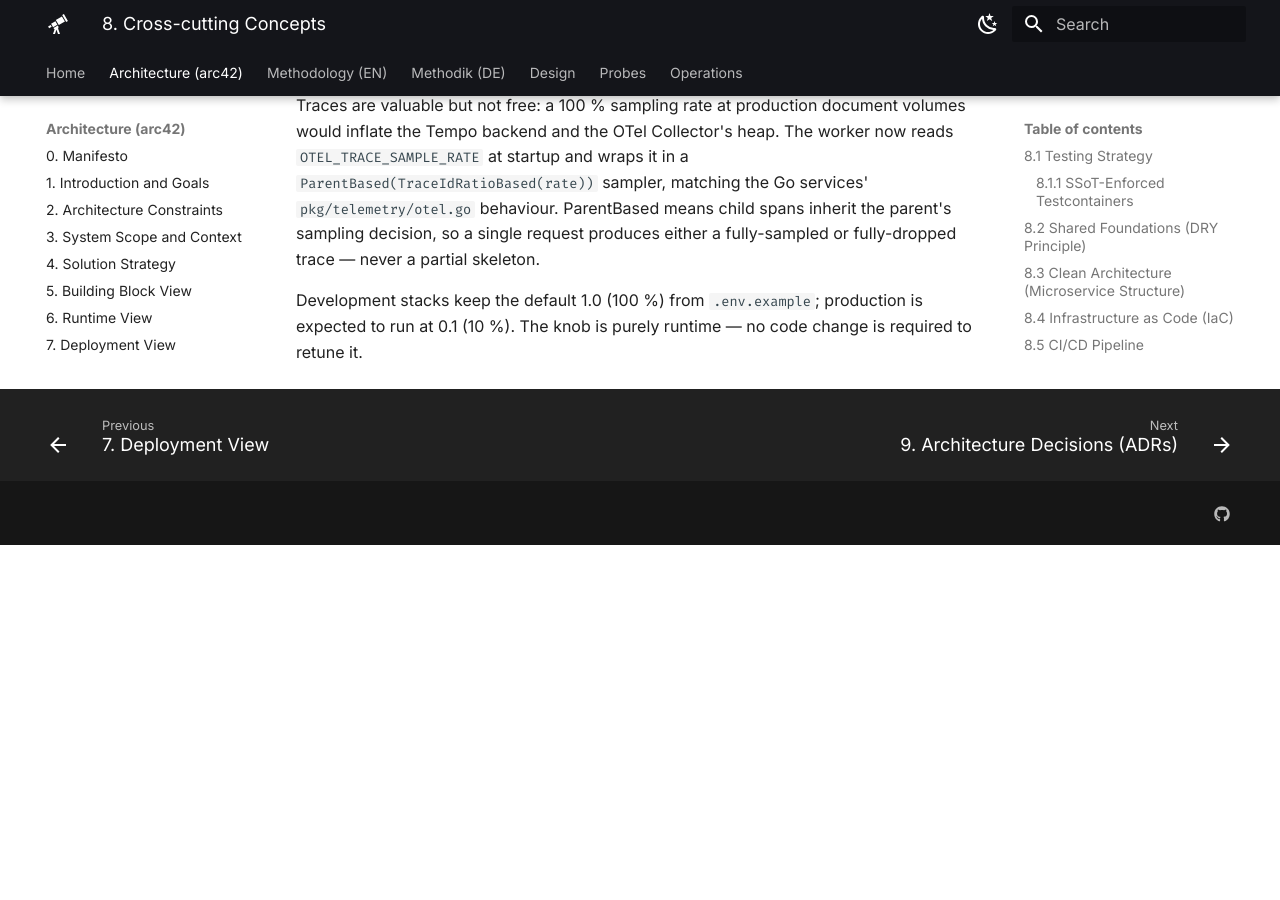
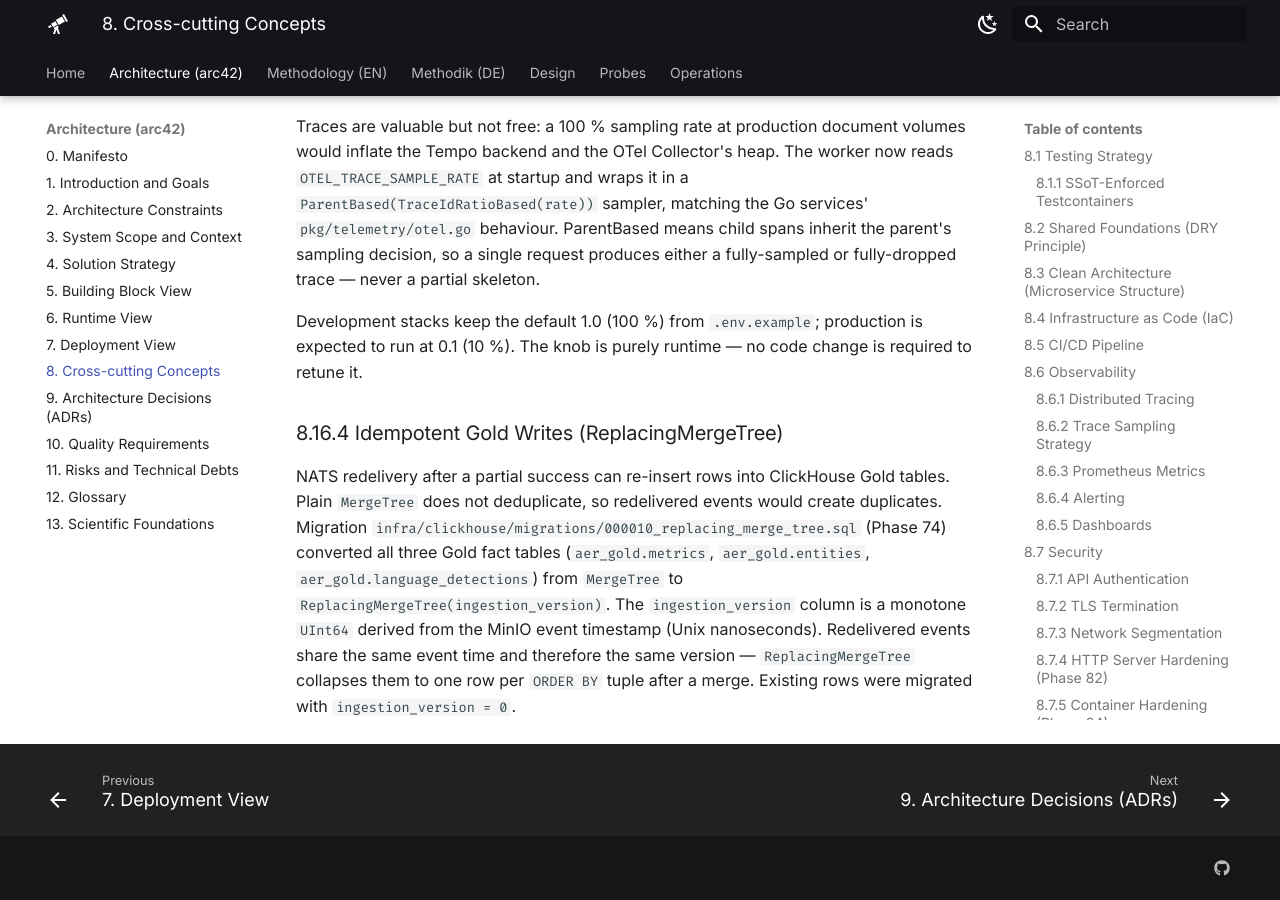
Before and after one commit to frogfromlake/aer, an MkDocs documentation site: the page built from docs/arc42/08_concepts.md, in a window 1280 px wide and 900 px high, scrolled down 22480 px. Built offline with MkDocs 1.6.1 and Material for MkDocs 9.7.7, drawn with Linux system fonts in a browser that asks for light colours; before the commit the page ends 23025 px from its top, so only the background shows below that; some of the changed text lies outside the part shown.

Commit message:
docs(arc42): document ReplacingMergeTree in concepts and fix stale ADR reference (Phase 93)

```diff
--- a/docs/arc42/08_concepts.md
+++ b/docs/arc42/08_concepts.md
@@ -267,7 +267,7 @@ AĒR implements automated, infrastructure-level data retention to prevent unboun
 | Bronze | MinIO `bronze` | 90 days | MinIO ILM (`infra/minio/setup.sh`) |
 | Quarantine (DLQ) | MinIO `bronze-quarantine` | 30 days | MinIO ILM (`infra/minio/setup.sh`) |
 | Silver | MinIO `silver` | 365 days | MinIO ILM (`infra/minio/setup.sh`) |
-| Gold | ClickHouse `aer_gold.metrics` | 365 days | ClickHouse TTL on `MergeTree` (`infra/clickhouse/init.sql`) |
+| Gold | ClickHouse `aer_gold.metrics` | 365 days | ClickHouse TTL on `ReplacingMergeTree` (`infra/clickhouse/init.sql`, migration 000010) |
 | Metadata | PostgreSQL | Unlimited | No automated cleanup |
 
 All retention policies are defined in IaC scripts — no application code manages data expiration.
@@ -445,3 +445,7 @@ On the *final* allowed attempt (`num_delivered >= max_deliver`), the `_handle_me
 Traces are valuable but not free: a 100 % sampling rate at production document volumes would inflate the Tempo backend and the OTel Collector's heap. The worker now reads `OTEL_TRACE_SAMPLE_RATE` at startup and wraps it in a `ParentBased(TraceIdRatioBased(rate))` sampler, matching the Go services' `pkg/telemetry/otel.go` behaviour. ParentBased means child spans inherit the parent's sampling decision, so a single request produces either a fully-sampled or fully-dropped trace — never a partial skeleton.
 
 Development stacks keep the default 1.0 (100 %) from `.env.example`; production is expected to run at 0.1 (10 %). The knob is purely runtime — no code change is required to retune it.
+
+### 8.16.4 Idempotent Gold Writes (ReplacingMergeTree)
+
+NATS redelivery after a partial success can re-insert rows into ClickHouse Gold tables. Plain `MergeTree` does not deduplicate, so redelivered events would create duplicates. Migration `infra/clickhouse/migrations/000010_replacing_merge_tree.sql` (Phase 74) converted all three Gold fact tables (`aer_gold.metrics`, `aer_gold.entities`, `aer_gold.language_detections`) from `MergeTree` to `ReplacingMergeTree(ingestion_version)`. The `ingestion_version` column is a monotone `UInt64` derived from the MinIO event timestamp (Unix nanoseconds). Redelivered events share the same event time and therefore the same version — `ReplacingMergeTree` collapses them to one row per `ORDER BY` tuple after a merge. Existing rows were migrated with `ingestion_version = 0`.
```
Also changed, not shown: docs/arc42/13_scientific_foundations.md (+1 -1 lines).
